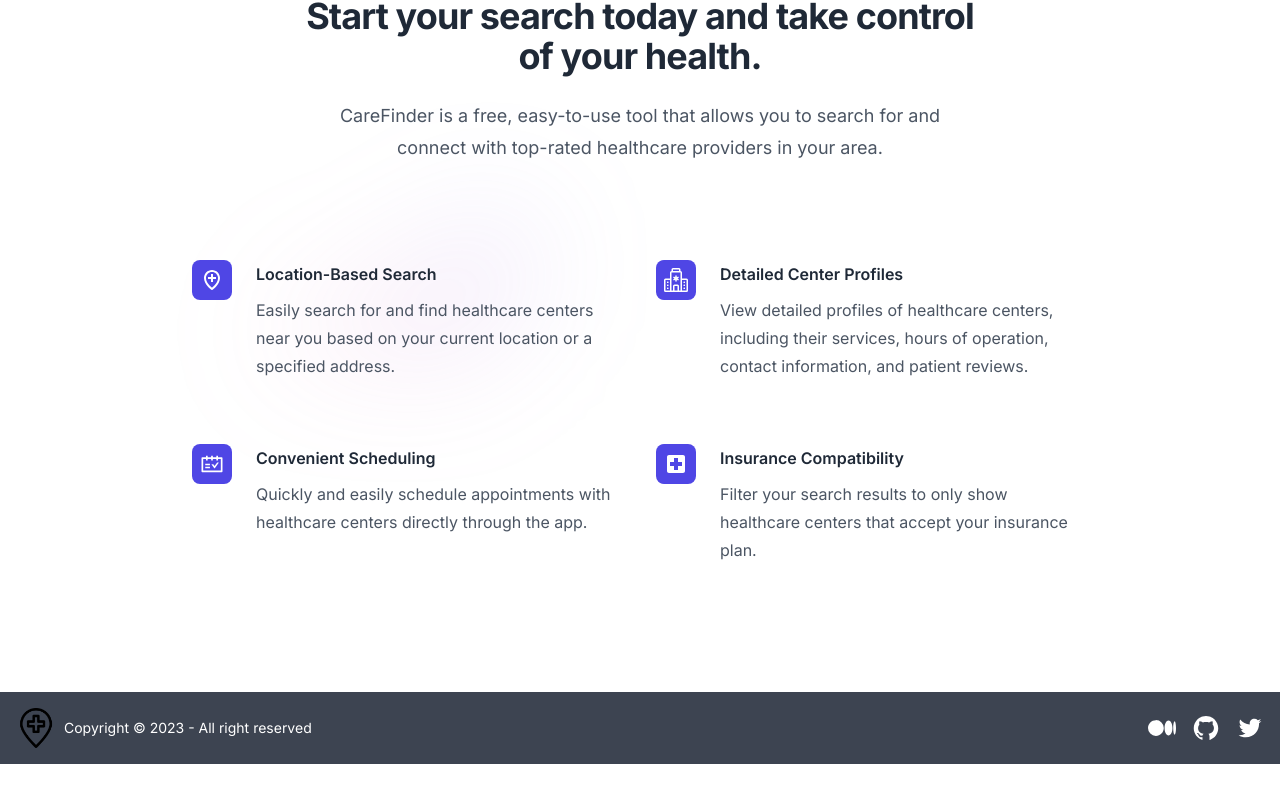
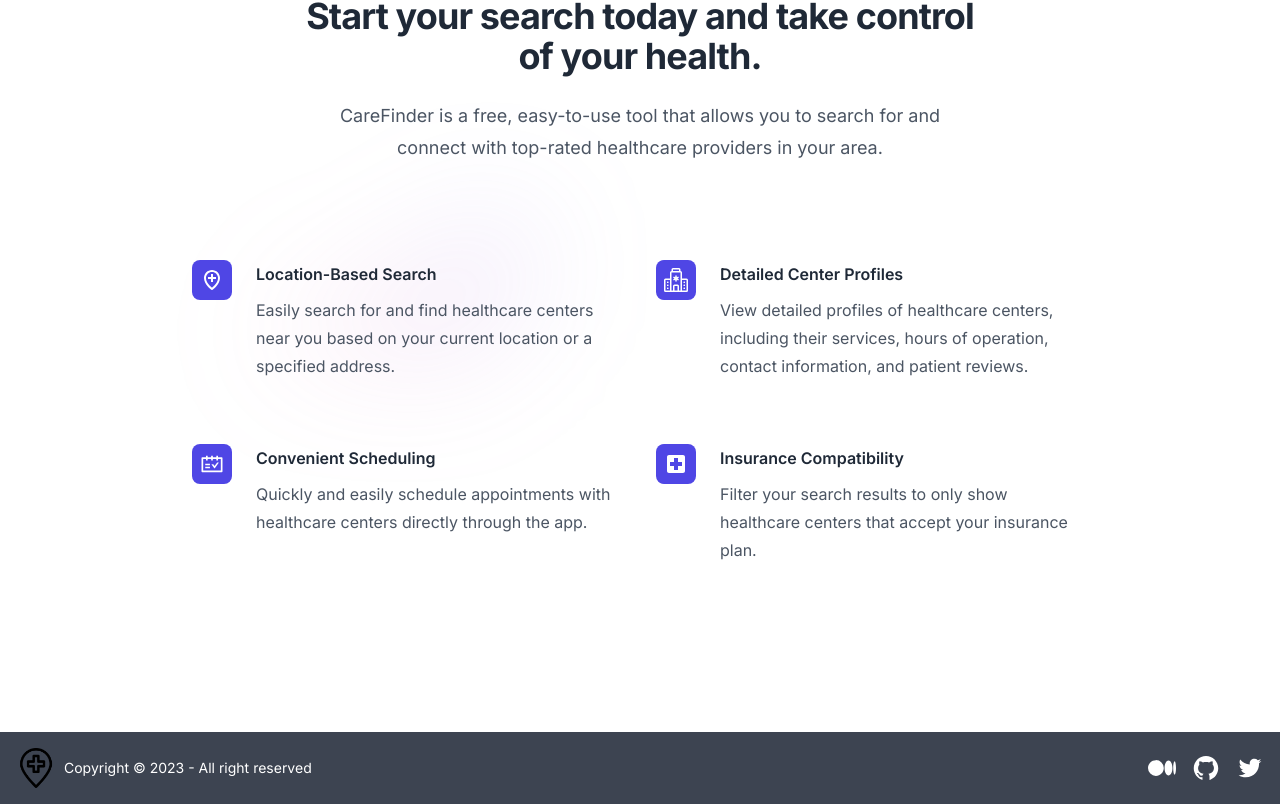
Before and after one commit to Philip-Nwabuwa/CareFinder, a Next.js app: page / in a window 1280 px wide. Shown: the part 808-1612 px from the top of the page. Before the commit the page ends 1572 px from the top, so only its background shows below. Built offline with nearby package versions, Linux system fonts and the light colour scheme; no server answers.

Commit message:
added Margin top to footer component.

```diff
--- a/src/app/components/Footer.tsx
+++ b/src/app/components/Footer.tsx
@@ -4,7 +4,7 @@ import { BsMedium } from "react-icons/bs";
 
 function Footer() {
   return (
-    <footer className="footer items-center p-4 bg-neutral text-neutral-content">
+    <footer className="footer items-center p-4 mt-10 bg-neutral text-neutral-content">
       <div className="items-center grid-flow-col">
         <img src="/logo.png" className="w-10 h-10" alt="logo" />
         <p>Copyright © 2023 - All right reserved</p>
```
